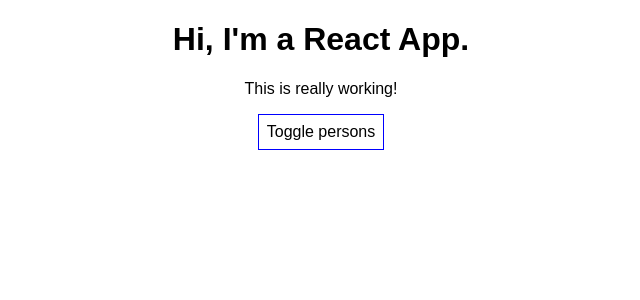
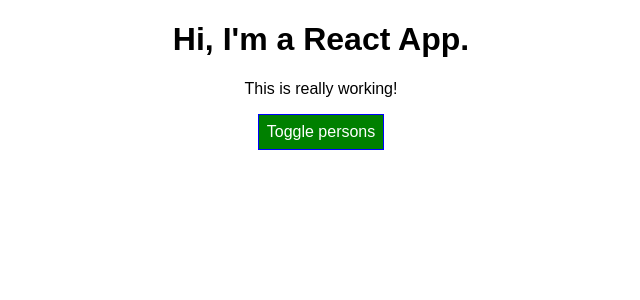
Before and after one commit to MikeKowalsky/react-project, a React (Create React App) app: page / in a window 1280 px wide. Shown: the top 300 px of the page, without its empty margins (319-959 px from the left). Built offline with nearby package versions, Linux system fonts and the light colour scheme.

Commit message:
add styles also with radium

```diff
--- a/package.json
+++ b/package.json
@@ -3,6 +3,7 @@
   "version": "0.1.0",
   "private": true,
   "dependencies": {
+    "radium": "^0.24.0",
     "react": "^16.4.1",
     "react-dom": "^16.4.1",
     "react-scripts": "1.1.4"
--- a/src/App.css
+++ b/src/App.css
@@ -1,3 +1,11 @@
 .App {
   text-align: center;
 }
+
+.red {
+	color: red;
+}
+
+.bold {
+	font-weight: bold;
+}
--- a/src/App.js
+++ b/src/App.js
@@ -1,4 +1,5 @@
 import React, { Component } from 'react';
+// import Radium, { StyleRoot } from 'radium';
 import './App.css';
 import Person from './Person/Person'
 
@@ -59,11 +60,16 @@
   render() {
 
     const myStyle = {
-      backgroundColor: 'white',
+      backgroundColor: 'green',
+      color: 'white',
       font: 'inherit',
       border: '1px solid blue',
       padding: '8px',
-      cursor: 'pointer'
+      cursor: 'pointer',
+      // ':hover': {
+      //   backgroundColor: 'lightgreen',
+      //   color: 'black'
+      // }
     }
 
     let persons = null;
@@ -82,12 +88,30 @@
           })}
         </div>
       );
+
+      myStyle.backgroundColor = 'red';
+      // myStyle[':hover'] = {
+      //   backgroundColor: 'salmon',
+      //   color: 'black'
+      // }
     }
 
+    let classes = [];
+    if (this.state.persons.length <= 2){
+      classes.push('red');
+    }
+    if (this.state.persons.length <= 1){
+      classes.push('bold');
+
+    }
+
+
+
     return (
+      // <StyleRoot>
         <div className="App">
           <h1>Hi, I'm a React App.</h1>
-        <p>This is really working!</p>
+          <p className={classes.join(' ')}>This is really working!</p>
 
           <button
             style={myStyle}
@@ -95,9 +119,11 @@
 
           {persons}
         </div>
+      // </StyleRoot>
     );
     // return React.createElement('div', {className: 'App'}, React.createElement('h1', null, 'I\'m a React App!!!!'));
   }
 }
 
+// export default Radium(App);
 export default App;
```
Also changed, not shown: 1 other file (tests, documents, lock files or other folders). Lines whose indentation alone changed are shown as unchanged.
